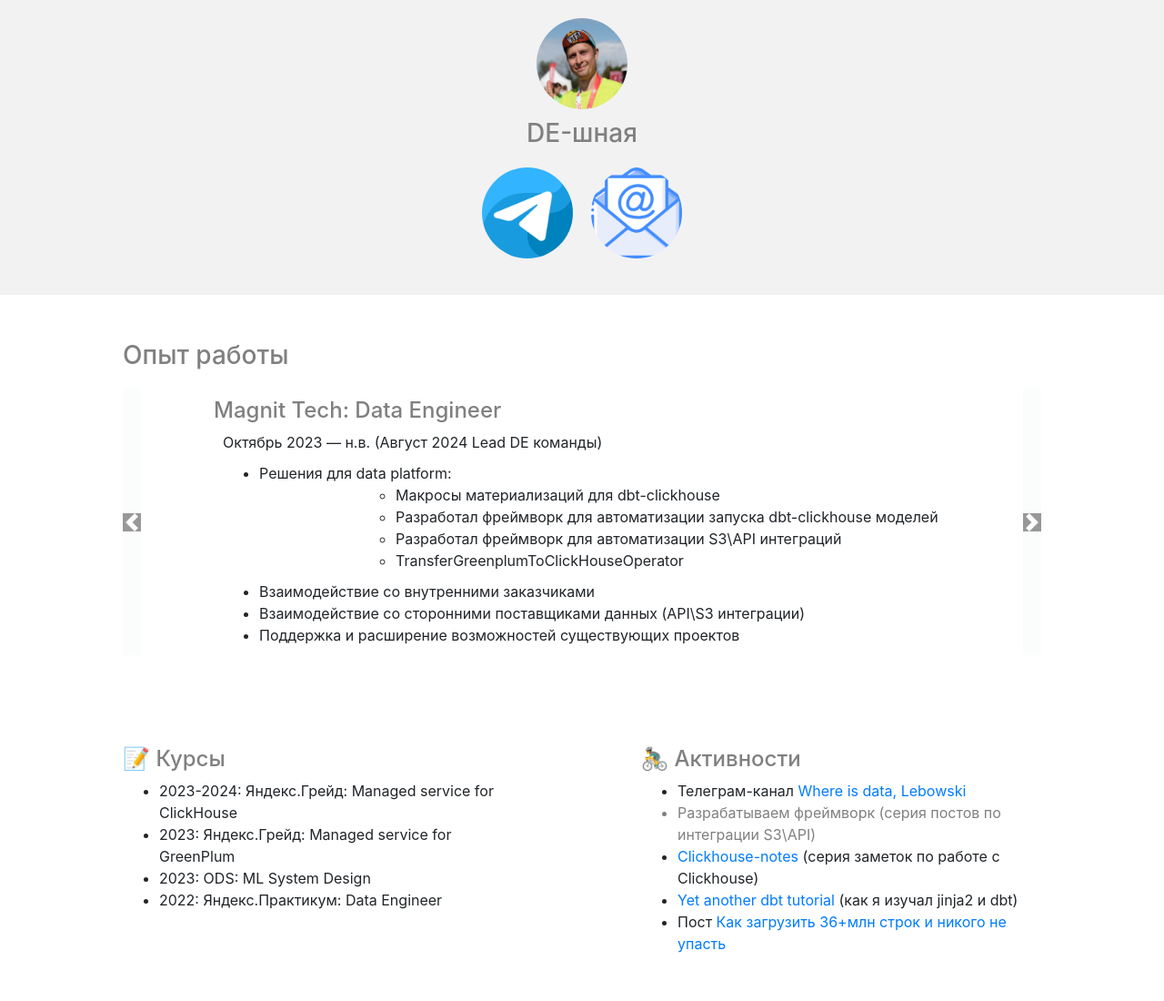
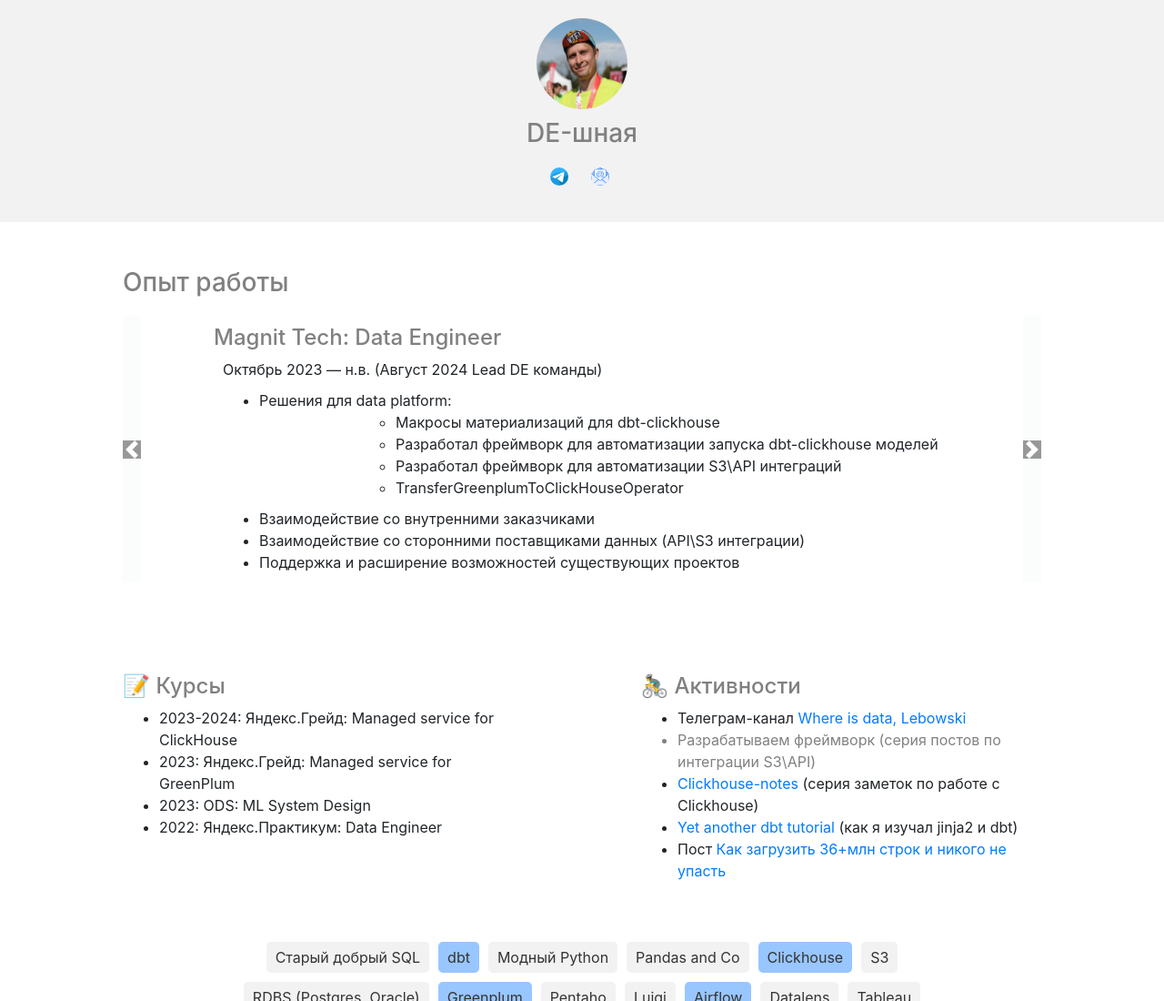
Before and after one commit to urevoleg/de-urevoleg, a plain HTML site: page index.html in a window 1280 px wide. Shown: the top 1100 px of the page at 91% size. Drawn offline with nearby package versions, Linux system fonts and the light colour scheme; no server answers.

Commit message:
контакты

```diff
--- a/index.html
+++ b/index.html
@@ -105,6 +105,11 @@
         }
 
         .contact-info i {
+            margin-right: 5px;
+        }
+        .contact-info img {
+            width: 20px;
+            height: 20px;
             margin-right: 5px;
         }
     </style>
```
